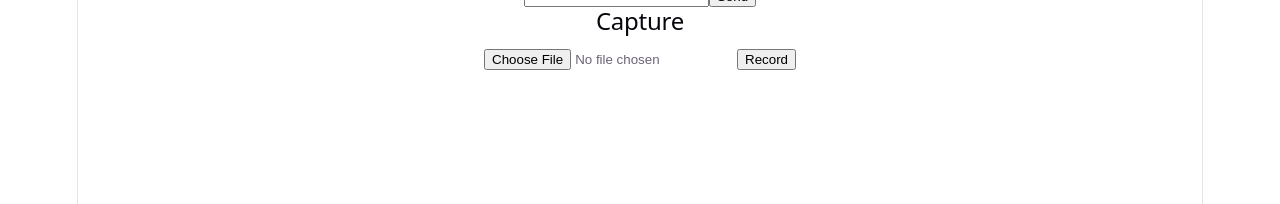
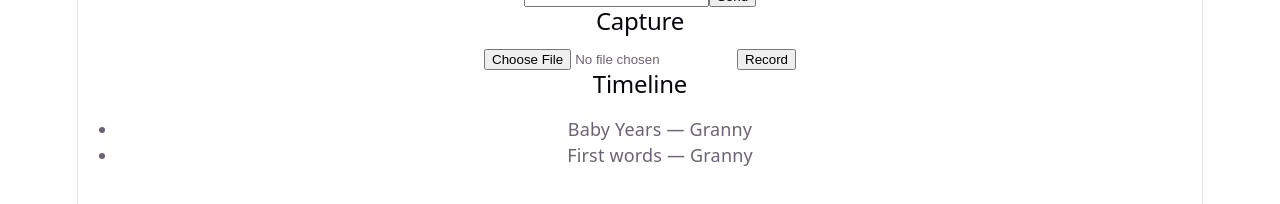
Before and after one commit to peterjokumsen/memorywell, a React (Vite) app in the folder web/: page / in a window 1280 px wide. Shown: the part 280-484 px from the top of the page. Built offline with nearby package versions, Linux system fonts and the light colour scheme; no server answers.

Commit message:
Phase 5 step 7: timeline

```diff
--- a/web/src/App.tsx
+++ b/web/src/App.tsx
@@ -2,6 +2,7 @@ import { AliasCadence } from "./components/AliasCadence";
 import { Capture } from "./components/Capture";
 import { Chat } from "./components/Chat";
 import { InviteClaim } from "./components/InviteClaim";
+import { Timeline } from "./components/Timeline";
 import "./App.css";
 
 function App() {
@@ -12,6 +13,7 @@ function App() {
       <AliasCadence />
       <Chat />
       <Capture />
+      <Timeline />
     </main>
   );
 }
--- /dev/null
+++ b/web/src/components/Timeline.tsx
@@ -0,0 +1,19 @@
+export function Timeline() {
+  const items = [
+    { id: 1, label: "Baby Years", thread: "Granny" },
+    { id: 2, label: "First words", thread: "Granny" },
+  ];
+
+  return (
+    <div>
+      <h2>Timeline</h2>
+      <ul>
+        {items.map((i) => (
+          <li key={i.id}>
+            {i.label} — {i.thread}
+          </li>
+        ))}
+      </ul>
+    </div>
+  );
+}
```
Also changed, not shown: 1 other file (tests, documents, lock files or other folders).
